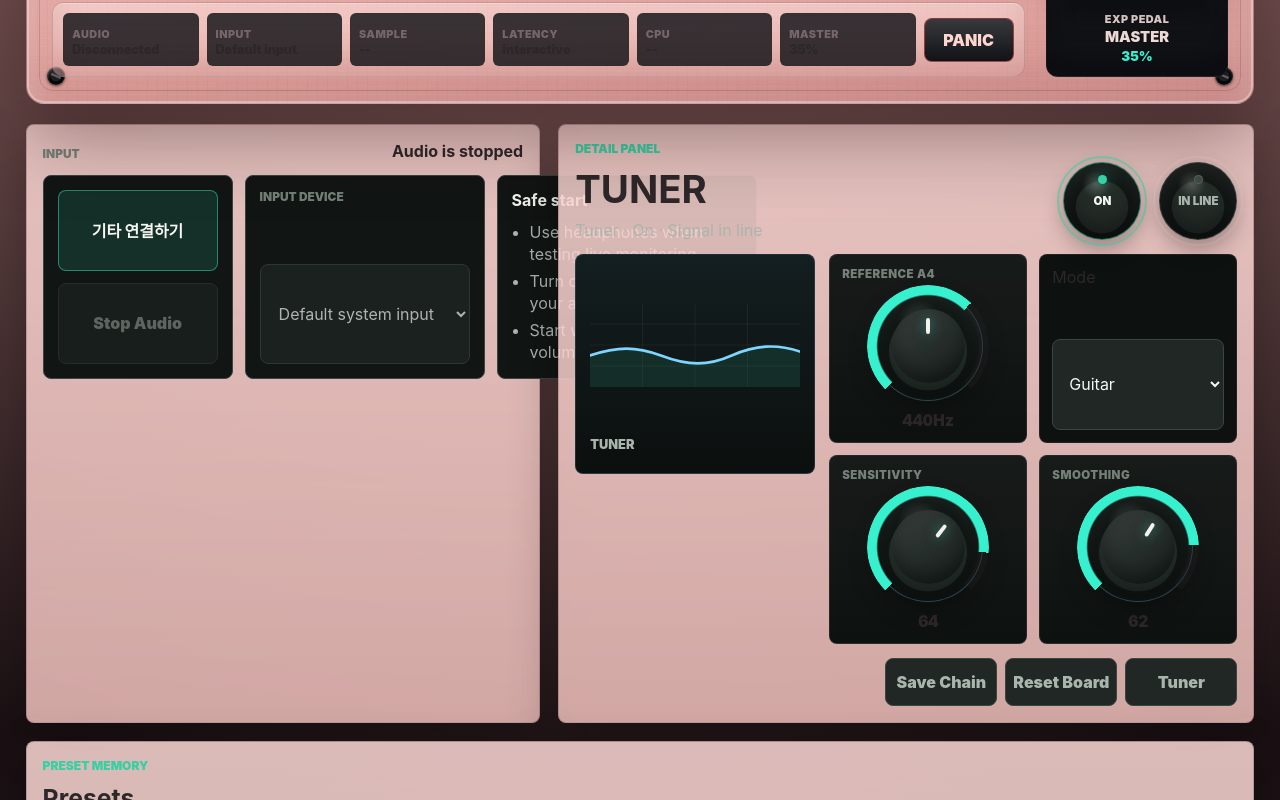
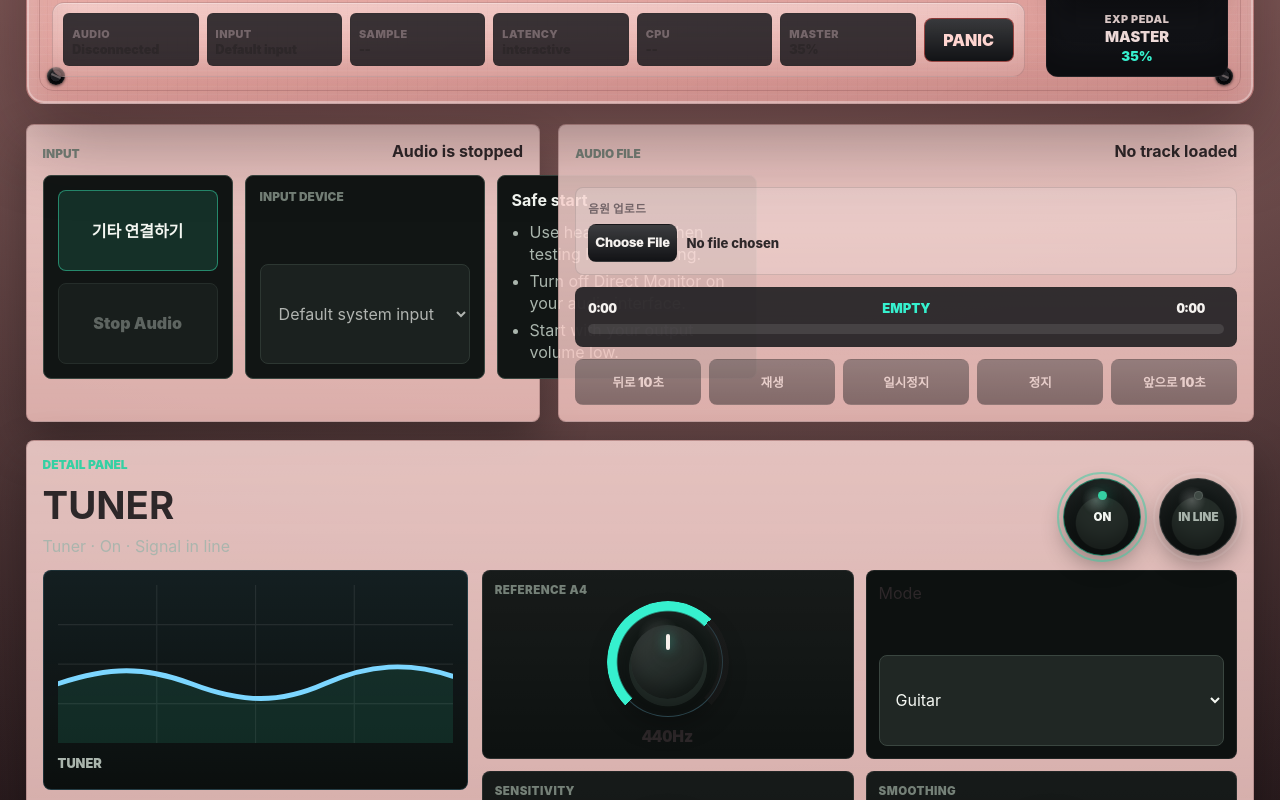
Before and after one commit to kimyounggaur/Guitar-Muti-Effector, a React (Vite) app: page / in a window 1280 px wide. Shown: the part 900-1700 px from the top of the page. Built offline with nearby package versions, Linux system fonts and the light colour scheme.

Commit message:
Add uploaded audio player controls

```diff
--- a/src/App.tsx
+++ b/src/App.tsx
@@ -1,6 +1,7 @@
 import { useCallback, useEffect, useMemo, useRef } from 'react';
 import { AudioEngine } from './audio/AudioEngine';
 import { Pedal, PedalParamValue } from './audio/types';
+import AudioFilePlayerPanel from './components/audio/AudioFilePlayerPanel';
 import ConnectGuitarPanel from './components/audio/ConnectGuitarPanel';
 import CentralScreen from './components/hardware/CentralScreen';
 import ControlKnobPanel from './components/hardware/ControlKnobPanel';
@@ -316,6 +317,7 @@ function App() {
           onStop={handleStop}
           onDeviceChange={handleDeviceChange}
         />
+        <AudioFilePlayerPanel />
         <PedalDetailPanel
           onPedalToggled={handleChainRebuild}
           onPedalBypassChanged={handlePedalBypass}
--- /dev/null
+++ b/src/components/audio/AudioFilePlayerPanel.tsx
@@ -0,0 +1,163 @@
+import { useEffect, useRef, useState } from 'react';
+import type { ChangeEvent } from 'react';
+
+type UploadedTrack = {
+  name: string;
+  url: string;
+};
+
+const seekStepSeconds = 10;
+
+function AudioFilePlayerPanel() {
+  const audioRef = useRef<HTMLAudioElement | null>(null);
+  const objectUrlRef = useRef<string | null>(null);
+  const [track, setTrack] = useState<UploadedTrack | null>(null);
+  const [duration, setDuration] = useState(0);
+  const [currentTime, setCurrentTime] = useState(0);
+  const [isPlaying, setIsPlaying] = useState(false);
+  const [errorMessage, setErrorMessage] = useState('');
+  const progress = duration > 0 ? Math.min(100, Math.max(0, (currentTime / duration) * 100)) : 0;
+
+  useEffect(() => {
+    return () => {
+      if (objectUrlRef.current) {
+        URL.revokeObjectURL(objectUrlRef.current);
+      }
+    };
+  }, []);
+
+  const handleFileChange = (event: ChangeEvent<HTMLInputElement>) => {
+    const file = event.target.files?.[0];
+    if (!file) {
+      return;
+    }
+
+    if (objectUrlRef.current) {
+      URL.revokeObjectURL(objectUrlRef.current);
+    }
+
+    const url = URL.createObjectURL(file);
+    objectUrlRef.current = url;
+    audioRef.current?.pause();
+    setTrack({ name: file.name, url });
+    setDuration(0);
+    setCurrentTime(0);
+    setIsPlaying(false);
+    setErrorMessage('');
+  };
+
+  const handlePlay = async () => {
+    if (!audioRef.current || !track) {
+      return;
+    }
+
+    try {
+      await audioRef.current.play();
+      setIsPlaying(true);
+      setErrorMessage('');
+    } catch {
+      setErrorMessage('재생을 시작할 수 없습니다.');
+    }
+  };
+
+  const handlePause = () => {
+    audioRef.current?.pause();
+    setIsPlaying(false);
+  };
+
+  const handleStop = () => {
+    if (!audioRef.current) {
+      return;
+    }
+
+    audioRef.current.pause();
+    audioRef.current.currentTime = 0;
+    setCurrentTime(0);
+    setIsPlaying(false);
+  };
+
+  const handleSeek = (amount: number) => {
+    if (!audioRef.current) {
+      return;
+    }
+
+    const nextTime = Math.min(duration || 0, Math.max(0, audioRef.current.currentTime + amount));
+    audioRef.current.currentTime = nextTime;
+    setCurrentTime(nextTime);
+  };
+
+  const handleLoadedMetadata = () => {
+    const nextDuration = audioRef.current?.duration ?? 0;
+    setDuration(Number.isFinite(nextDuration) ? nextDuration : 0);
+  };
+
+  return (
+    <section className="audio-file-player" aria-label="Uploaded audio player">
+      <div className="panel-heading">
+        <span>Audio File</span>
+        <strong>{track ? track.name : 'No track loaded'}</strong>
+      </div>
+
+      <label className="audio-upload-control">
+        <span>음원 업로드</span>
+        <input type="file" accept="audio/*" onChange={handleFileChange} />
+      </label>
+
+      <audio
+        ref={audioRef}
+        src={track?.url ?? ''}
+        preload="metadata"
+        onLoadedMetadata={handleLoadedMetadata}
+        onTimeUpdate={() => setCurrentTime(audioRef.current?.currentTime ?? 0)}
+        onPlay={() => setIsPlaying(true)}
+        onPause={() => setIsPlaying(false)}
+        onEnded={() => setIsPlaying(false)}
+      />
+
+      <div className="audio-track-display">
+        <div className="audio-time-row">
+          <span>{formatTime(currentTime)}</span>
+          <strong>{isPlaying ? 'PLAY' : track ? 'READY' : 'EMPTY'}</strong>
+          <span>{formatTime(duration)}</span>
+        </div>
+        <div className="audio-progress-track" aria-hidden="true">
+          <i style={{ width: `${progress}%` }} />
+        </div>
+      </div>
+
+      <div className="audio-transport-buttons">
+        <button type="button" onClick={() => handleSeek(-seekStepSeconds)} disabled={!track}>
+          뒤로 10초
+        </button>
+        <button type="button" onClick={handlePlay} disabled={!track || isPlaying}>
+          재생
+        </button>
+        <button type="button" onClick={handlePause} disabled={!track || !isPlaying}>
+          일시정지
+        </button>
+        <button type="button" onClick={handleStop} disabled={!track}>
+          정지
+        </button>
+        <button type="button" onClick={() => handleSeek(seekStepSeconds)} disabled={!track}>
+          앞으로 10초
+        </button>
+      </div>
+
+      {errorMessage ? <p className="audio-player-error">{errorMessage}</p> : null}
+    </section>
+  );
+}
+
+const formatTime = (seconds: number) => {
+  if (!Number.isFinite(seconds) || seconds <= 0) {
+    return '0:00';
+  }
+
+  const minutes = Math.floor(seconds / 60);
+  const remainder = Math.floor(seconds % 60)
+    .toString()
+    .padStart(2, '0');
+  return `${minutes}:${remainder}`;
+};
+
+export default AudioFilePlayerPanel;
--- a/src/styles/hardware.css
+++ b/src/styles/hardware.css
@@ -1115,7 +1115,8 @@
 
 .hardware-support-panels .connect-section,
 .hardware-support-panels .detail-section,
-.hardware-support-panels .preset-section {
+.hardware-support-panels .preset-section,
+.hardware-support-panels .audio-file-player {
   border-color: var(--skin-panel-line);
   background:
     linear-gradient(180deg, rgba(255, 255, 255, 0.24), rgba(255, 255, 255, 0)),
@@ -1131,3 +1132,144 @@
 .hardware-support-panels .knob-control strong {
   color: var(--skin-ink);
 }
+
+.hardware-support-panels .detail-section {
+  grid-column: 1 / -1;
+}
+
+.audio-file-player {
+  display: grid;
+  gap: 12px;
+  min-width: 0;
+  border: 1px solid rgba(255, 255, 255, 0.12);
+  border-radius: 8px;
+  padding: 16px;
+}
+
+.audio-upload-control {
+  display: grid;
+  gap: 8px;
+  min-width: 0;
+  border: 1px solid rgba(45, 39, 41, 0.14);
+  border-radius: 8px;
+  background: rgba(255, 255, 255, 0.18);
+  padding: 12px;
+}
+
+.audio-upload-control span {
+  color: var(--skin-muted);
+  font-size: 0.72rem;
+  font-weight: 950;
+  letter-spacing: 0.04em;
+  text-transform: uppercase;
+}
+
+.audio-upload-control input {
+  min-width: 0;
+  color: var(--skin-ink);
+  font-size: 0.82rem;
+  font-weight: 800;
+}
+
+.audio-upload-control input::file-selector-button {
+  min-height: 38px;
+  margin-right: 10px;
+  border: 1px solid rgba(45, 39, 41, 0.18);
+  border-radius: 8px;
+  background:
+    linear-gradient(180deg, rgba(255, 255, 255, 0.18), transparent),
+    var(--skin-black-800);
+  color: #f5f2ef;
+  cursor: pointer;
+  font-weight: 950;
+}
+
+.audio-track-display {
+  display: grid;
+  gap: 8px;
+  border: 1px solid rgba(45, 39, 41, 0.16);
+  border-radius: 8px;
+  background: rgba(16, 18, 22, 0.84);
+  padding: 12px;
+}
+
+.audio-time-row {
+  display: grid;
+  grid-template-columns: minmax(48px, auto) 1fr minmax(48px, auto);
+  gap: 10px;
+  align-items: center;
+}
+
+.audio-time-row span,
+.audio-time-row strong {
+  color: #f5f2ef;
+  font-size: 0.82rem;
+  font-variant-numeric: tabular-nums;
+  font-weight: 950;
+}
+
+.audio-time-row strong {
+  color: var(--skin-mint);
+  text-align: center;
+}
+
+.audio-progress-track {
+  overflow: hidden;
+  height: 10px;
+  border-radius: 999px;
+  background: rgba(255, 255, 255, 0.1);
+}
+
+.audio-progress-track i {
+  display: block;
+  width: 0;
+  height: 100%;
+  border-radius: inherit;
+  background: linear-gradient(90deg, var(--skin-mint), var(--skin-red));
+  box-shadow: 0 0 14px rgba(54, 240, 206, 0.3);
+}
+
+.audio-transport-buttons {
+  display: grid;
+  grid-template-columns: repeat(5, minmax(0, 1fr));
+  gap: 8px;
+}
+
+.audio-transport-buttons button {
+  min-height: 46px;
+  border: 1px solid rgba(45, 39, 41, 0.18);
+  border-radius: 8px;
+  background:
+    linear-gradient(180deg, rgba(255, 255, 255, 0.16), transparent),
+    var(--skin-black-800);
+  color: #f5f2ef;
+  cursor: pointer;
+  font-size: 0.78rem;
+  font-weight: 950;
+}
+
+.audio-transport-buttons button:disabled {
+  cursor: not-allowed;
+  opacity: 0.44;
+}
+
+.audio-transport-buttons button:not(:disabled):active {
+  transform: translateY(2px);
+}
+
+.audio-player-error {
+  margin: 0;
+  color: #7d2425;
+  font-size: 0.82rem;
+  font-weight: 900;
+}
+
+@media (max-width: 767px) {
+  .audio-transport-buttons {
+    grid-template-columns: repeat(2, minmax(0, 1fr));
+  }
+
+  .audio-transport-buttons button:last-child {
+    grid-column: 1 / -1;
+  }
+}
```
